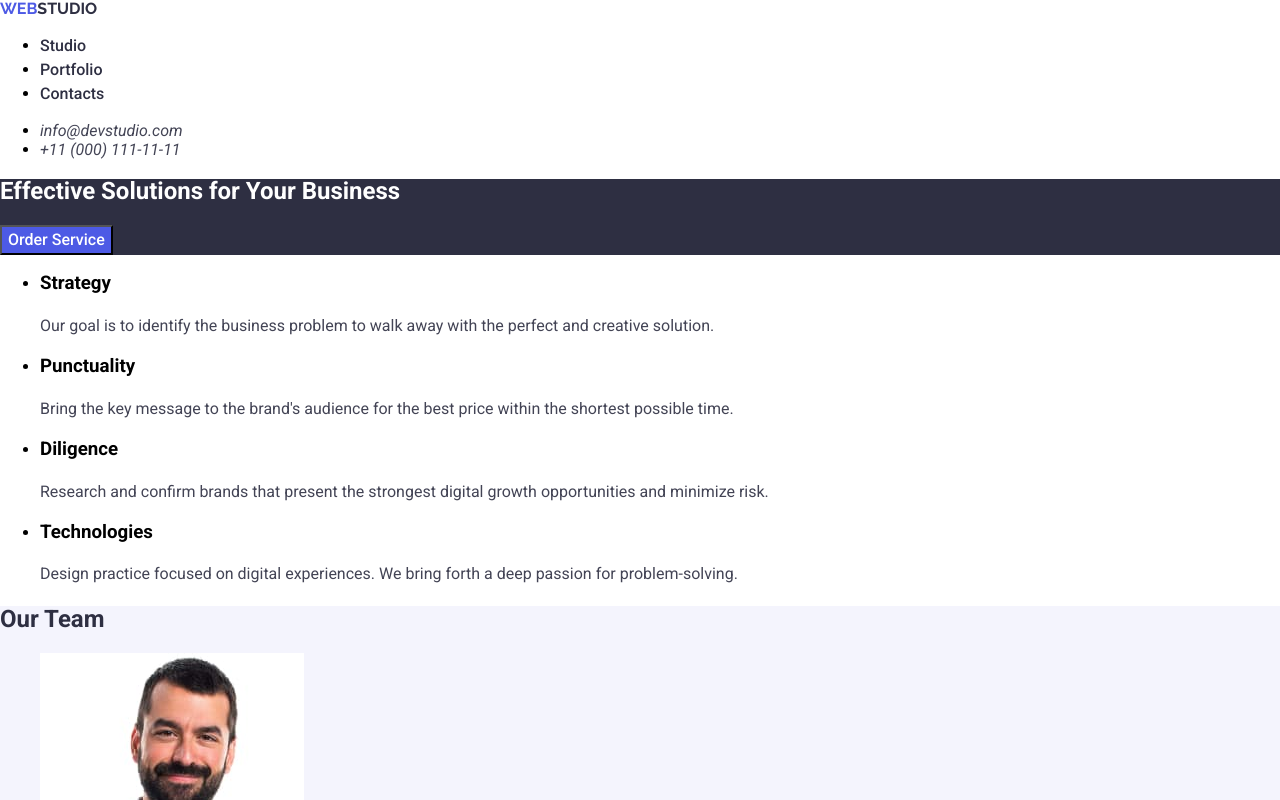
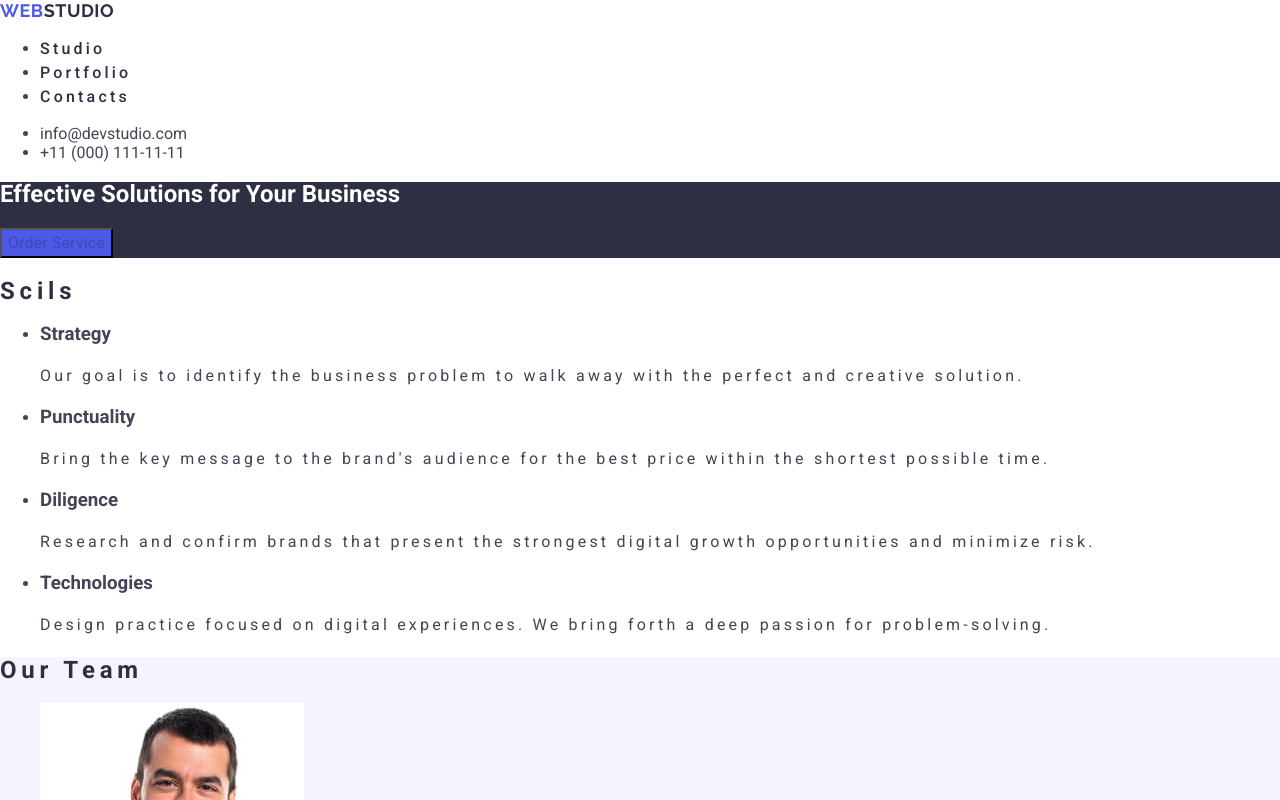
Before and after one commit to oleksasa/goit-homework-02, a plain HTML site: page index.html in a window 1280 px wide. Both pictures are taken after a click on the button "Order Service". Shown: the top 800 px of the page. Drawn offline with nearby package versions, Linux system fonts and the light colour scheme.

Commit message:
home-work-two

```diff
--- a/css/index.css
+++ b/css/index.css
@@ -1,6 +1,7 @@
 body {
+  color: #434455;
   background-color: #ffffff;
-  font-family: Roboto;
+  font-family: Roboto, sans-serif;
   font-weight: 400;
 }
 .link {
@@ -22,15 +23,7 @@ body {
   line-height: 1.5;
   font-weight: 500;
 }
-.bullshit {
-  position: absolute;
-  left: -9999px;
-  top: -9999px;
-  width: 1px;
-  overflow: hidden;
-  clip: rect(1px, 1px, 1px 1px);
-  white-space: nowrap;
-}
+
 .ourteam {
   background-color: #f4f4fd;
 }
@@ -38,23 +31,34 @@ body {
   background-color: #2e2f42;
 }
 .logo {
+  font-family: Raleway, sans-serif;
+  text-transform: uppercase;
+  font-weight: 700;
+  font-size: 18px;
+  line-height: 1.17;
+  letter-spacing: 0.03em;
   color: #4d5ae5;
-  font-family: Raleway;
+}
+.first-logo {
+  font-family: Raleway, sans-serif;
+  text-transform: uppercase;
   font-weight: 700;
+  font-size: 18px;
+  line-height: 1.17;
+  letter-spacing: 0.03em;
+  color: #2e2f42;
+}
+
+.second-logo {
+  font-family: Raleway, sans-serif;
   text-transform: uppercase;
+  font-weight: 700;
+  font-size: 18px;
+  line-height: 1.17;
+  letter-spacing: 0.03em;
+  color: #f4f4fd;
 }
-.logos {
-  color: #2e2f42;
-  font-family: Raleway;
-  font-weight: 700;
-  text-transform: uppercase;
-}
-.logoss {
-  color: #f4f4fd;
-  font-family: Raleway;
-  font-weight: 700;
-  text-transform: uppercase;
-}
+
 .contacts {
   color: #434455;
 }
@@ -64,22 +68,49 @@ body {
   font-weight: 500;
   font-size: 20px;
   line-height: 1.2;
+  letter-spacing: 0.2em;
 }
 .url {
   color: #2e2f42;
   font-weight: 500;
   line-height: 1.5;
+  letter-spacing: 0.2em;
 }
+
 .text {
   color: #434455;
   line-height: 1.5;
+  letter-spacing: 0.2em;
 }
 .title {
   color: #2e2f42;
   font-weight: 700;
   line-height: 1.1;
+  letter-spacing: 0.2em;
 }
 .under {
   line-height: 1.5;
   color: #f4f4fd;
+  letter-spacing: 0.2em;
 }
+.address{
+  font-style: normal;
+}
+.url:focus{
+ color:#404bbf;
+}
+.url:hover{
+  color: #404bbf;
+}
+.gmail:focus{
+  color: #404bbf;
+}
+.gmail:hover{
+  color: #404bbf;
+}
+.bluebutton:focus{
+  color: #404bbf;
+}
+.bluebutton:hover{
+  color: #404bbf;
+}
--- a/index.html
+++ b/index.html
@@ -21,8 +21,8 @@
     <header class="navigation">
       <!-- Navigation -->
       <nav>
-        <a href="./index.html" class="link"
-          ><span class="logo">Web</span><span class="logos">Studio</span></a
+        <a href="./index.html" class="link logo"
+          >Web<span class="first-logo">Studio</span></a
         >
 
         <ul>
@@ -31,10 +31,10 @@
           <li><a href="/" class="url link">Contacts</a></li>
         </ul>
       </nav>
-      <address>
+      <address class="address">
         <ul>
           <li>
-            <a href="mailto:info@devstudio.com" class="contacts link"
+            <a href="mailto:info@devstudio.com" class="contacts link gmail"
               >info@devstudio.com</a
             >
           </li>
@@ -54,7 +54,7 @@
       </section>
       <!-- Information-->
       <section class="sectionsscils">
-        <h2 class="bullshit">Scils</h2>
+        <h2 class="title">Scils</h2>
         <ul>
           <li>
             <h3 class="">Strategy</h3>
@@ -205,8 +205,8 @@
       </section>
     </main>
     <footer class="footer">
-      <a href="./index.html" class="link"
-        ><span class="logo">Web</span><span class="logoss">Studio</span></a
+      <a href="./index.html" class="link logo">
+        Web <span class="second-logo">Studio</span></a
       >
       <p class="under">
         Increase the flow of customers and sales for your business with digital
```
